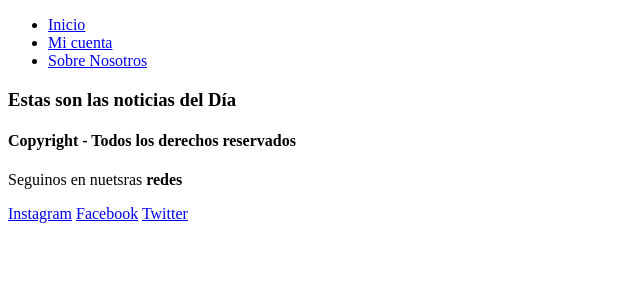
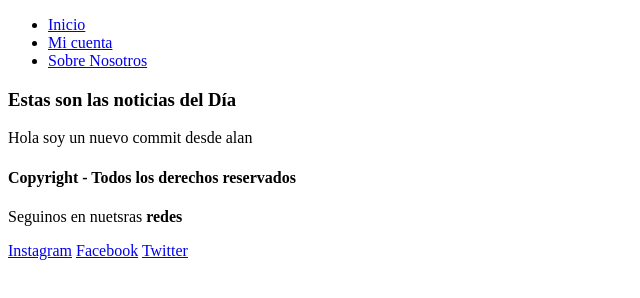
Before and after one commit to roflor95/Primer-Repo, a plain HTML site: page index.html in a window 1280 px wide. Shown: the whole page, without its empty margins (0-640 px from the left). Drawn offline with Linux system fonts and the light colour scheme.

Commit message:
modificacioned 2

```diff
--- a/index.html
+++ b/index.html
@@ -1,5 +1,6 @@
 <!DOCTYPE html>
 <html>
+
 <head>
 	<meta charset="utf-8">
 	<title>Hola esta es mi página </title>
@@ -9,17 +10,14 @@
 	<meta name="author" content="Rocio Salcedo">
 	<meta name="copyright" content="Facebook.Inc">
 </head>
+
 <body>
 	<header>
 		<nav>
 			<ul>
- 				<li><a href="index.html">Inicio	</a></li>
+				<li><a href="index.html">Inicio </a></li>
 				<li><a href="micuenta.html">Mi cuenta</a></li>
 				<li><a href="nosotros.html">Sobre Nosotros</a></li>
-
-
-
-
 			</ul>
 		</nav>
 	</header>
@@ -27,9 +25,7 @@
 		<section>
 			<h1> Estas son las noticias del Día
 			</h1>
-
-
-
+			<p>Hola soy un nuevo commit desde alan</p>
 		</section>
 	</article>
 	<aside>
@@ -43,4 +39,5 @@
 		<a href="https://www.instagram.com/roo.salcedo/">Twitter</a>
 	</footer>
 </body>
+
 </html>
```
Lines whose indentation alone changed are shown as unchanged.
